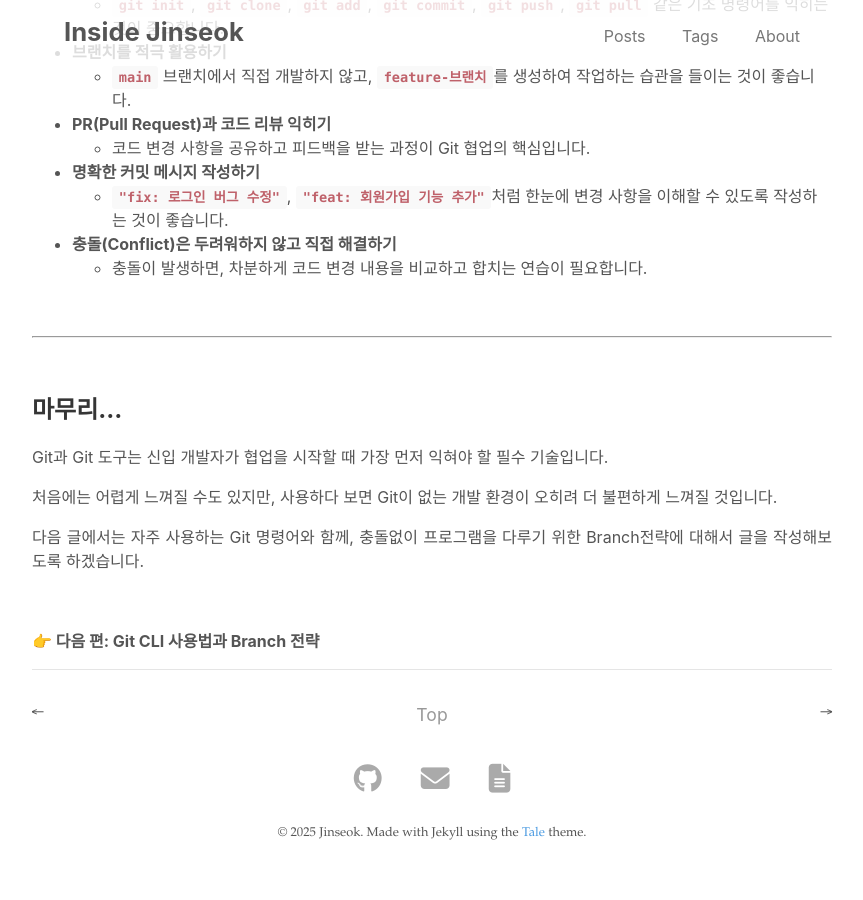
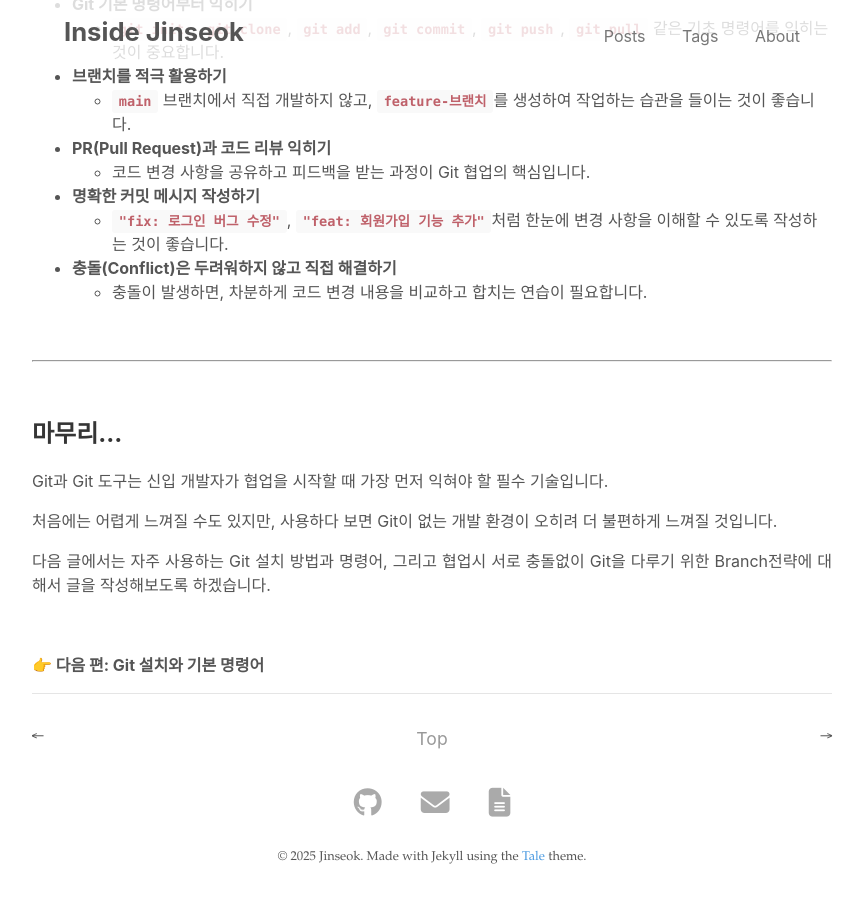
Before and after one commit to JJOK97/JJOK97.github.io, a Jekyll site: the page built from _posts/2025-03-06-git-guide-1.md, in a window 1280 px wide and 900 px high, scrolled down 2764 px. Shown: the whole window, without its empty margins (208-1071 px from the left). Built offline with Jekyll 4.4.1, drawn with Linux system fonts in a browser that asks for light colours; before the commit the page ends 3640 px from its top, so only the background shows below that; some of the changed text lies outside the part shown.

Commit message:
update: memoir

```diff
--- a/_posts/2025-03-06-git-guide-1.md
+++ b/_posts/2025-03-06-git-guide-1.md
@@ -19,7 +19,7 @@
 
 이때 필수적으로 익혀야 할 것이 바로 Git과 Git 도구입니다.
 
-이 글에서는 협업을 시작하는 신입 개발자가 반드시 알아야 할 <span style="color:rgb(254, 109, 109)">**Git의 개념과 효율적인 도구 활용법**</span> 정리했습니다.
+이 글에서는 협업을 시작하는 신입 개발자가 반드시 알아야 할 <span style="color:rgb(254, 109, 109)">**Git의 개념과 Git을 쉽게 사용하도록 도와주는 도구들의 활용법**</span> 정리했습니다.
 
 <br>
 
@@ -152,8 +152,8 @@
 
 처음에는 어렵게 느껴질 수도 있지만, 사용하다 보면 Git이 없는 개발 환경이 오히려 더 불편하게 느껴질 것입니다.
 
-다음 글에서는 자주 사용하는 Git 명령어와 함께, 충돌없이 프로그램을 다루기 위한 Branch전략에 대해서 글을 작성해보도록 하겠습니다.
+다음 글에서는 자주 사용하는 Git 설치 방법과 명령어, 그리고 협업시 서로 충돌없이 Git을 다루기 위한 Branch전략에 대해서 글을 작성해보도록 하겠습니다.
 
 <br>
 
-**👉 다음 편: Git CLI 사용법과 Branch 전략**
+**👉 다음 편: Git 설치와 기본 명령어**
```
Also changed, not shown: other parts of _posts/2025-03-06-git-guide-1.md (+2 -2 lines).
